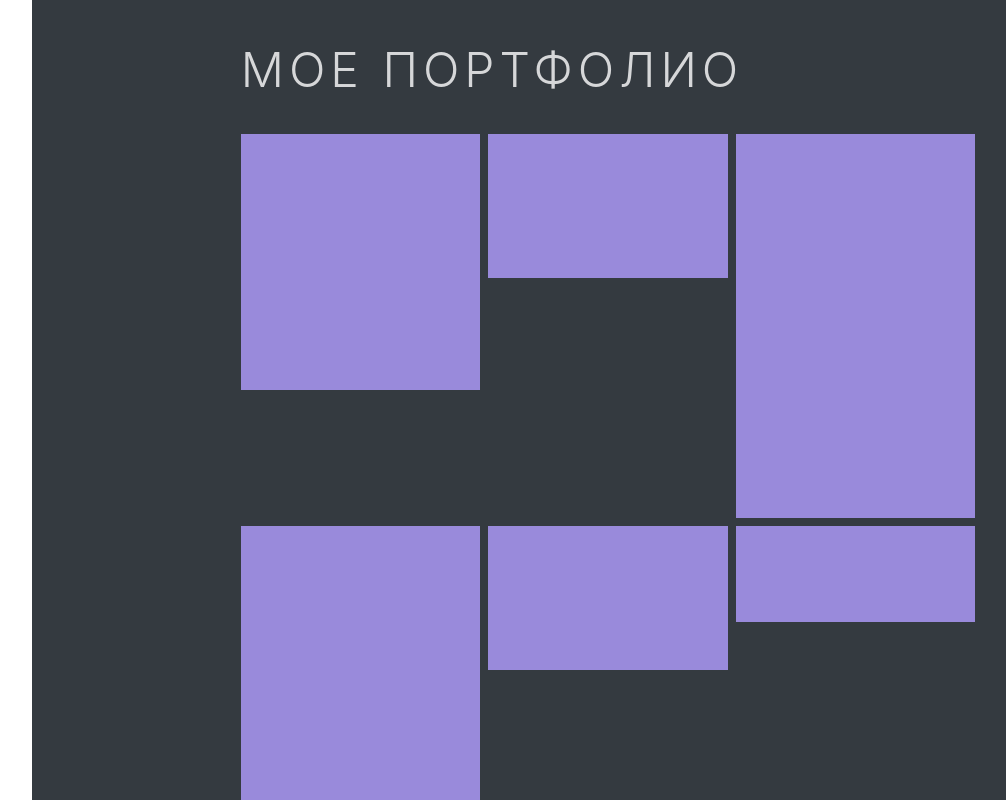
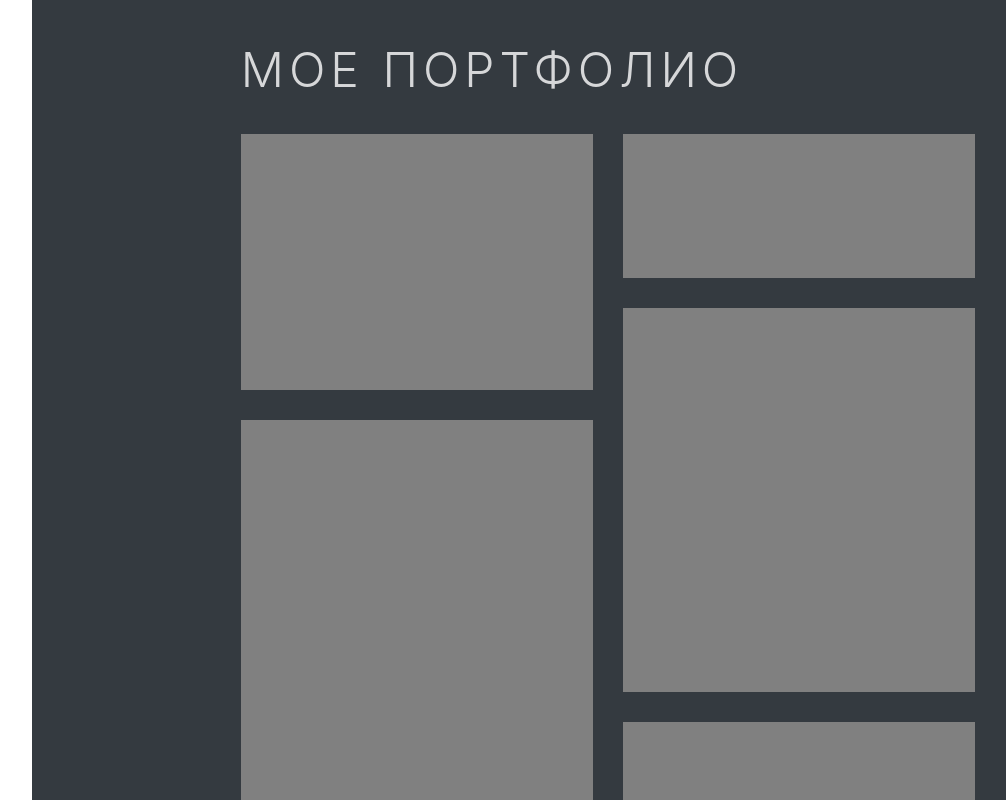
Before and after one commit to rxMATTEO/react-resume, a React (Vite) app: page / in a window 1280 px wide. Shown: the part 5100-5900 px from the top of the page, without its empty margins (96-1102 px from the left). Built offline with nearby package versions, Linux system fonts and the light colour scheme; a web font is replaced by a local one.

Commit message:
Set react masonry to work

```diff
--- a/package.json
+++ b/package.json
@@ -16,6 +16,7 @@
     "random-token": "^0.0.8",
     "react": "^18.2.0",
     "react-dom": "^18.2.0",
+    "react-masonry-css": "^1.0.16",
     "react-query": "^3.39.3",
     "react-redux": "^8.0.5",
     "react-router": "^6.8.1",
--- a/src/components/portfolio/Portfolio.tsx
+++ b/src/components/portfolio/Portfolio.tsx
@@ -1,16 +1,18 @@
+import Masonry from 'react-masonry-css';
+import './masonry.sass';
+
 function Portfolio() {
   return (
     <div className="mx-auto">
       <p className="text-5xl font-light uppercase tracking-[5px] mb-10">Мое портфолио</p>
-      <div className="grid grid-cols-3 gap-2">
+      <Masonry breackpointCols={5} className="my-masonry-grid" columnClassName="my-masonry-grid_column">
         <div className="h-64 bg-purple" />
         <div className="h-36 bg-purple" />
         <div className="h-96 bg-purple" />
-
         <div className="h-96 bg-purple" />
         <div className="h-36 bg-purple" />
         <div className="h-24 bg-purple" />
-      </div>
+      </Masonry>
     </div>
   );
 }
--- /dev/null
+++ b/src/components/portfolio/masonry.css
@@ -0,0 +1,17 @@
+.my-masonry-grid {
+  display: flex;
+  margin-left: -30px;
+  width: auto;
+}
+
+.my-masonry-grid_column {
+  padding-left: 30px;
+  background-clip: padding-box;
+}
+
+.my-masonry-grid_column > div {
+  background: grey;
+  margin-bottom: 30px;
+}
+
+/*# sourceMappingURL=masonry.css.map */
--- /dev/null
+++ b/src/components/portfolio/masonry.sass
@@ -0,0 +1,12 @@
+.my-masonry-grid
+  display: flex
+  margin-left: -30px
+  width: auto
+
+.my-masonry-grid_column
+  padding-left: 30px
+  background-clip: padding-box
+
+.my-masonry-grid_column > div
+  background: grey
+  margin-bottom: 30px
```
Also changed, not shown: 2 other files (tests, documents, lock files or other folders).
